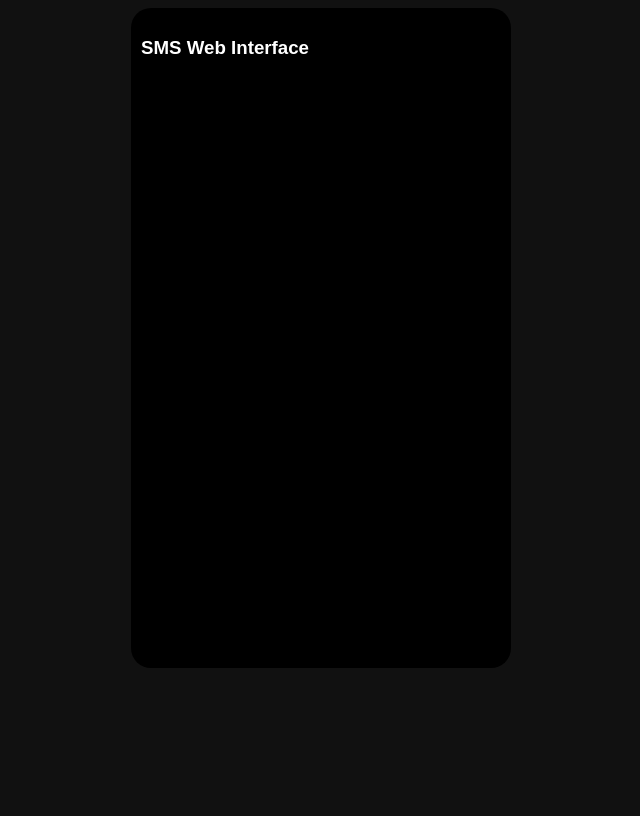
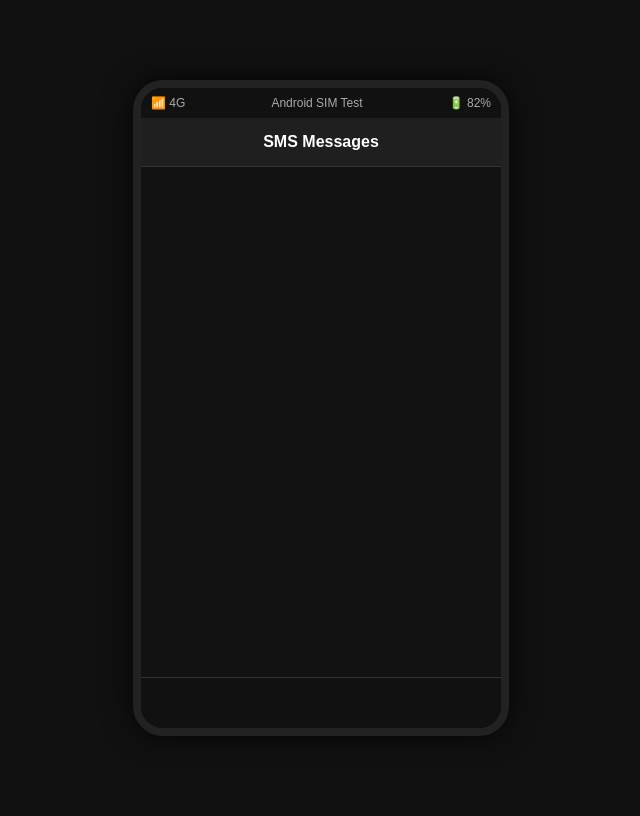
Before and after one commit to Kustikov/sms-web-phone, a Flask app: page / in a window 1280 px wide. Shown: the whole page, without its empty margins (319-959 px from the left). Before the commit the page ends 668 px from the top, so only its background shows below. Run offline with Flask 3, Linux system fonts and the light colour scheme; some libraries are stand-ins or nearby versions.

Commit message:
update .html

```diff
--- a/templates/phone.html
+++ b/templates/phone.html
@@ -1,47 +1,116 @@
 <!DOCTYPE html>
 <html>
 <head>
-<script src="https://cdn.socket.io/4.0.0/socket.io.min.js"></script>
-<meta http-equiv="refresh" content="2">
-<style>
-body { background:#111; color:white; display:flex; justify-content:center; font-family:sans-serif; }
-.phone { width:360px; height:640px; background:#000; padding:10px; overflow:auto; border-radius:20px; }
-.msg { margin:10px 0; padding:8px 12px; border-radius:15px; max-width:70%; background:#333; }
-h4 { margin-top:20px; }
-</style>
+    <meta charset="UTF-8">
+    <title>Web Android Phone</title>
+
+    <!-- Автообновление каждые 2 секунды -->
+    <meta http-equiv="refresh" content="2">
+
+    <style>
+        body {
+            background: #111;
+            display: flex;
+            justify-content: center;
+            align-items: center;
+            height: 100vh;
+            font-family: Arial, sans-serif;
+        }
+
+        .phone {
+            width: 360px;
+            height: 640px;
+            background: #000;
+            border-radius: 30px;
+            box-shadow: 0 0 30px rgba(0,0,0,0.8);
+            display: flex;
+            flex-direction: column;
+            overflow: hidden;
+            border: 8px solid #222;
+        }
+
+        .status-bar {
+            height: 30px;
+            background: #111;
+            color: #aaa;
+            font-size: 12px;
+            display: flex;
+            justify-content: space-between;
+            align-items: center;
+            padding: 0 10px;
+        }
+
+        .header {
+            background: #1f1f1f;
+            color: white;
+            padding: 15px;
+            font-weight: bold;
+            text-align: center;
+            border-bottom: 1px solid #333;
+        }
+
+        .messages {
+            flex: 1;
+            padding: 10px;
+            overflow-y: auto;
+            background: #121212;
+        }
+
+        .message {
+            max-width: 75%;
+            padding: 10px 14px;
+            border-radius: 18px;
+            margin-bottom: 10px;
+            font-size: 14px;
+            line-height: 1.4;
+        }
+
+        .incoming {
+            background: #2a2a2a;
+            color: white;
+            align-self: flex-start;
+            border-bottom-left-radius: 4px;
+        }
+
+        .footer {
+            height: 50px;
+            background: #111;
+            border-top: 1px solid #333;
+        }
+
+        .sender {
+            font-size: 11px;
+            color: #888;
+            margin-bottom: 3px;
+        }
+    </style>
 </head>
 <body>
-<div class="phone" id="chat">
-<h3>SMS Web Interface</h3>
-<div id="messages">
-{% for num in numbers %}
-  <h4>{{ num }}</h4>
-  {% for m in messages[num] %}
-    <div class="msg"><b>{{ m.sender }}</b>: {{ m.text }}</div>
-  {% endfor %}
-{% endfor %}
-</div>
+
+<div class="phone">
+
+    <div class="status-bar">
+        <span>📶 4G</span>
+        <span>Android SIM Test</span>
+        <span>🔋 82%</span>
+    </div>
+
+    <div class="header">
+        SMS Messages
+    </div>
+
+    <div class="messages">
+        {% for msg in messages %}
+            <div class="message incoming">
+                <div class="sender">{{ msg.from }}</div>
+                {{ msg.text }}
+            </div>
+        {% endfor %}
+    </div>
+
+    <div class="footer"></div>
+
 </div>
 
-<script>
-var socket = io();
-
-socket.on("new_sms", function(data){
-    let container = document.getElementById("messages");
-    // проверяем, есть ли заголовок для номера
-    let headers = container.getElementsByTagName("h4");
-    let exists = false;
-    for(let h of headers){
-        if(h.innerText === data.number){ exists = true; break; }
-    }
-    if(!exists){
-        container.innerHTML += "<h4>"+data.number+"</h4>";
-    }
-    let div = document.createElement("div");
-    div.className = "msg";
-    div.innerHTML = "<b>"+data.sender+"</b>: "+data.text;
-    container.appendChild(div);
-});
-</script>
 </body>
 </html>
```
